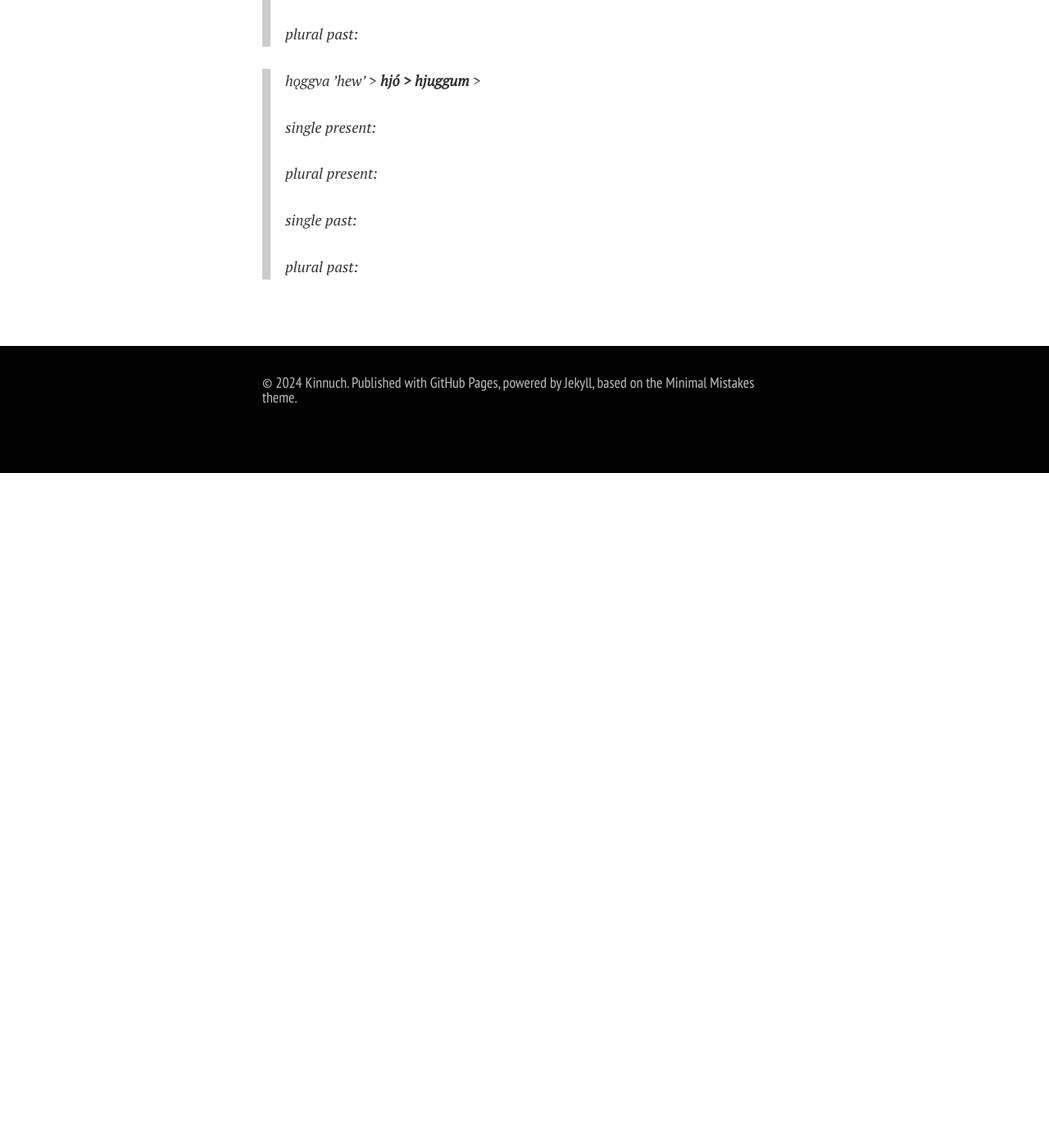
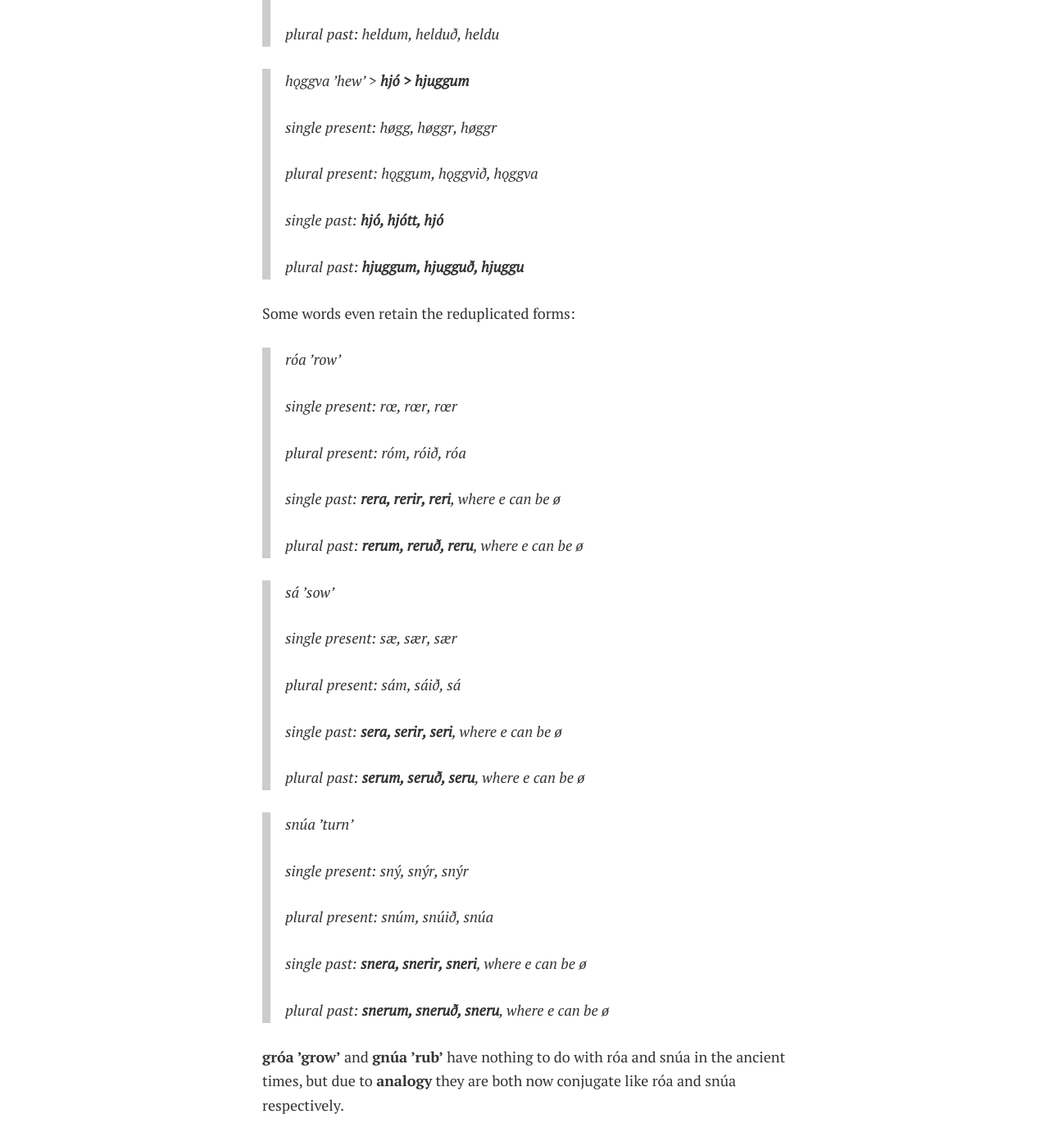
Before and after one commit to Kinnuch/kinnuch.github.io, a Jekyll site: the page built from laim/oldicelandic.md, in a window 1280 px wide and 1400 px high, scrolled down 28382 px. Shown: the whole window at 82% size. Built offline with Jekyll 4.4.1, drawn with Linux system fonts in a browser that asks for light colours; nearby versions of some CDN libraries; comment, search, counter and statistics services are not loaded; a style sheet for code colours, icons or effects is not loaded; before the commit the page ends 28959 px from its top, so only the background shows below that; some of the changed text lies outside the part shown.

Commit message:
Update oldicelandic.md

```diff
--- a/laim/oldicelandic.md
+++ b/laim/oldicelandic.md
@@ -987,18 +987,52 @@ There are also other extreme irregular ones that belong to the seventh type, the
 >
 > single present: held, heldr, heldr
 >
-> plural present:
+> plural present: hǫldum, haldið, halda
 >
-> single past:
+> single past: **helt, helzt, helt**
 >
-> plural past:
+> plural past: heldum, helduð, heldu
 
-> hǫggva ’hew’ > **hjó > hjuggum** >
+> hǫggva ’hew’ > **hjó > hjuggum**
 >
-> single present:
+> single present: høgg, høggr, høggr
 >
-> plural present:
+> plural present: hǫggum, hǫggvið, hǫggva
 >
-> single past:
+> single past: **hjó, hjótt, hjó**
 >
-> plural past:
+> plural past: **hjuggum, hjugguð, hjuggu**
+
+Some words even retain the reduplicated forms:
+
+> róa ’row’
+>
+> single present: rœ, rœr, rœr
+>
+> plural present: róm, róið, róa
+>
+> single past: **rera, rerir, reri**, where e can be ø
+>
+> plural past: **rerum, reruð, reru**, where e can be ø
+
+> sá ’sow’
+>
+> single present: sæ, sær, sær
+>
+> plural present: sám, sáið, sá
+>
+> single past: **sera, serir, seri**, where e can be ø
+>
+> plural past: **serum, seruð, seru**, where e can be ø
+
+> snúa ’turn’
+>
+> single present: sný, snýr, snýr
+>
+> plural present: snúm, snúið, snúa
+>
+> single past: **snera, snerir, sneri**, where e can be ø
+>
+> plural past: **snerum, sneruð, sneru**, where e can be ø
+
+**gróa ’grow’** and **gnúa ’rub’** have nothing to do with róa and snúa in the ancient times, but due to **analogy** they are both now conjugate like róa and snúa respectively.
```
Also changed, not shown: other parts of laim/oldicelandic.md (+1 -1 lines).
